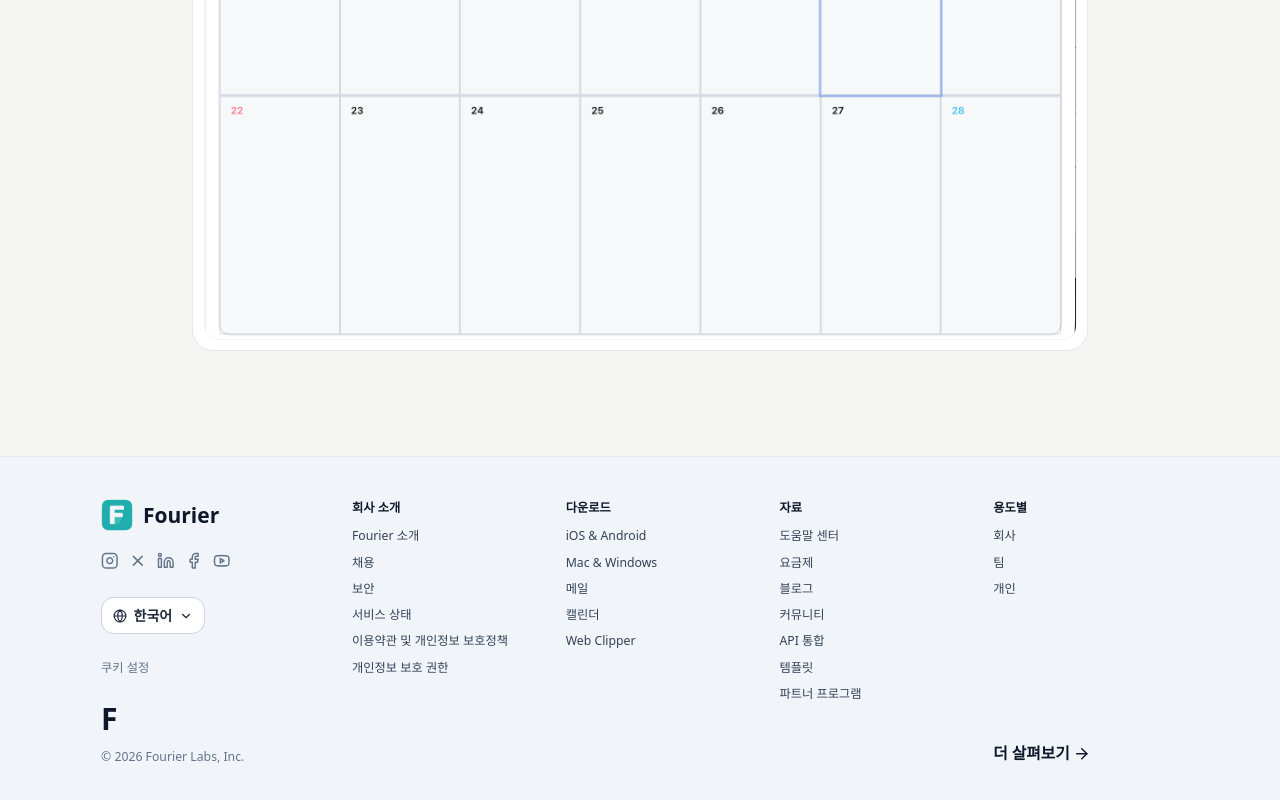
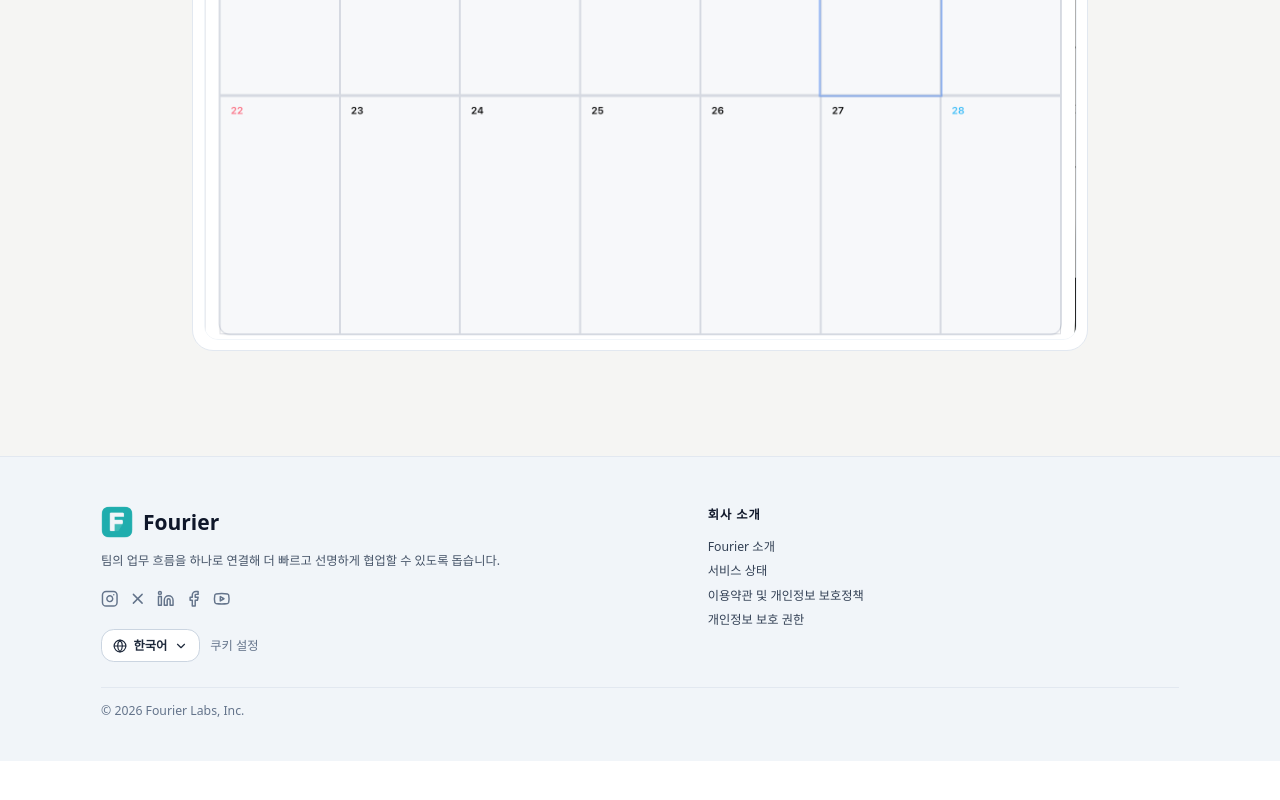
Before and after one commit to Kisesesky/Fourier_FE, a Next.js app: page /product/calendar in a window 1280 px wide. Shown: the part 1050-1850 px from the top of the page. After the commit the page ends 1811 px from the top, so only its background shows below. Built offline with nearby package versions, Linux system fonts and the light colour scheme.

Commit message:
fix: 랜디페이지 및 일부 레이이웃수정

```diff
--- a/app/(auth)/find-password/page.tsx
+++ b/app/(auth)/find-password/page.tsx
@@ -50,7 +50,7 @@ export default function FindPasswordPage() {
       </form>
 
       <div className="flex flex-col gap-2 border-t border-border pt-4 text-sm text-muted sm:flex-row sm:items-center sm:justify-between">
-        <Link href="/sign-in " className="text-foreground underline decoration-border underline-offset-4 hover:text-primary">
+        <Link href="/sign-in" className="text-foreground underline decoration-border underline-offset-4 hover:text-primary">
           로그인으로 돌아가기
         </Link>
         <Link href="/sign-up" className="text-foreground underline decoration-border underline-offset-4 hover:text-primary">
--- a/app/(workspace)/workspace/[teamId]/[projectId]/layout.tsx
+++ b/app/(workspace)/workspace/[teamId]/[projectId]/layout.tsx
@@ -2,7 +2,7 @@
 'use client';
 
 import { useEffect, useState } from "react";
-import { usePathname } from "next/navigation";
+import { usePathname, useRouter } from "next/navigation";
 import AppShell from "@/components/layout/AppShell";
 import Sidebar from "@/components/layout/Sidebar";
 import Topbar from "@/components/layout/Topbar";
@@ -16,6 +16,7 @@ import ChatCreateChannelHost from "@/components/layout/ChatCreateChannelHost";
 import { saveWorkspaceEntryPreference } from "@/lib/workspace-entry";
 
 export default function WorkspaceProjectLayout({ children }: { children: React.ReactNode }) {
+  const router = useRouter();
   const [sidebarOpen, setSidebarOpen] = useState(false);
   const [sidebarWidth, setSidebarWidth] = useState<number | string>("clamp(240px, 28vw, 360px)");
   const [showWorkspaceSettings, setShowWorkspaceSettings] = useState(false);
@@ -105,8 +106,19 @@ export default function WorkspaceProjectLayout({ children }: { children: React.R
   useEffect(() => {
     if (typeof window === "undefined") return;
     const token = localStorage.getItem("accessToken");
+    if (!token) {
+      router.replace("/sign-in");
+      return;
+    }
     setAuthToken(token);
-  }, []);
+    const handleUnauthorized = () => {
+      router.replace("/sign-in");
+    };
+    window.addEventListener("auth:unauthorized", handleUnauthorized as EventListener);
+    return () => {
+      window.removeEventListener("auth:unauthorized", handleUnauthorized as EventListener);
+    };
+  }, [router]);
 
   useEffect(() => {
     setSidebarOpen(false);
--- /dev/null
+++ b/app/(workspace)/workspace/[teamId]/layout.tsx
@@ -0,0 +1,33 @@
+'use client';
+
+import { useEffect, useState } from "react";
+import { useRouter } from "next/navigation";
+import { setAuthToken } from "@/lib/api";
+
+export default function TeamLayout({ children }: { children: React.ReactNode }) {
+  const router = useRouter();
+  const [authorized, setAuthorized] = useState(false);
+
+  useEffect(() => {
+    if (typeof window === "undefined") return;
+    const token = localStorage.getItem("accessToken");
+    if (!token) {
+      router.replace("/sign-in");
+      return;
+    }
+    setAuthToken(token);
+    setAuthorized(true);
+    const handleUnauthorized = () => {
+      setAuthorized(false);
+      router.replace("/sign-in");
+    };
+    window.addEventListener("auth:unauthorized", handleUnauthorized as EventListener);
+    return () => {
+      window.removeEventListener("auth:unauthorized", handleUnauthorized as EventListener);
+    };
+  }, [router]);
+
+  if (!authorized) return null;
+
+  return <>{children}</>;
+}
--- a/app/page.tsx
+++ b/app/page.tsx
@@ -258,7 +258,7 @@ export default function HomePage() {
           variant: "warning",
         });
         localStorage.removeItem("accessToken");
-        router.replace("/sign-in ");
+        router.replace("/sign-in");
         return;
       }
       show({
--- a/components/landing/LandingShell.tsx
+++ b/components/landing/LandingShell.tsx
@@ -4,7 +4,7 @@
 import { useState } from 'react';
 import Link from 'next/link';
 import Image from 'next/image';
-import { Menu, X, Instagram, Facebook, Linkedin, Youtube, Globe, ChevronDown, ArrowRight } from 'lucide-react';
+import { Menu, X, Instagram, Facebook, Linkedin, Youtube, Globe, ChevronDown } from 'lucide-react';
 import { LANDING_MODULE_LINKS } from '@/components/landing/landing.constants';
 
 export default function LandingShell({ children }: { children: React.ReactNode }) {
@@ -94,12 +94,16 @@ export default function LandingShell({ children }: { children: React.ReactNode }
       <main className="mx-auto w-full max-w-7xl px-6 pb-12 pt-24">{children}</main>
 
       <footer className="mt-10 w-full border-t border-slate-200 bg-slate-100">
-        <div className="mx-auto grid w-full max-w-7xl gap-8 px-6 py-12 text-sm text-slate-700 md:grid-cols-[1.2fr_1fr_1fr_1fr_1fr]">
-          <div>
+        <div className="mx-auto w-full max-w-7xl px-6 py-12">
+          <div className="grid gap-5 md:grid-cols-[1.25fr_1fr]">
+            <div className="py-2">
               <div className="flex items-center gap-3">
                 <Image src="/logo.png" alt="Fourier Logo" width={36} height={36} className="h-9 w-9 rounded-lg object-cover" />
                 <span className="text-2xl font-semibold text-slate-900">Fourier</span>
               </div>
+              <p className="mt-4 text-sm text-slate-600">
+                팀의 업무 흐름을 하나로 연결해 더 빠르고 선명하게 협업할 수 있도록 돕습니다.
+              </p>
               <div className="mt-6 flex items-center gap-3 text-slate-500">
                 <Instagram className="h-5 w-5" />
                 <X className="h-5 w-5" />
@@ -107,65 +111,29 @@ export default function LandingShell({ children }: { children: React.ReactNode }
                 <Facebook className="h-5 w-5" />
                 <Youtube className="h-5 w-5" />
               </div>
-            <button type="button" className="mt-8 inline-flex items-center gap-2 rounded-xl border border-slate-300 bg-white px-3 py-2 text-base font-semibold text-slate-800">
+              <div className="mt-6 flex flex-wrap items-center gap-3">
+                <button type="button" className="inline-flex items-center gap-2 rounded-xl border border-slate-300 bg-white px-3 py-2 text-sm font-semibold text-slate-800">
                   <Globe className="h-4 w-4" />
                   한국어
                   <ChevronDown className="h-4 w-4" />
                 </button>
-            <p className="mt-7 text-slate-500">쿠키 설정</p>
-            <p className="mt-8 text-[30px] font-semibold leading-none text-slate-900">F</p>
-            <p className="mt-4 text-slate-500">© 2026 Fourier Labs, Inc.</p>
+                <p className="text-sm text-slate-500">쿠키 설정</p>
+              </div>
             </div>
 
-          <div>
-            <p className="font-semibold text-slate-900">회사 소개</p>
-            <ul className="mt-3 space-y-2.5">
+            <div className="py-2">
+              <p className="text-sm font-semibold tracking-[0.08em] text-slate-900">회사 소개</p>
+              <ul className="mt-4 grid gap-2 text-sm text-slate-700">
                 <li>Fourier 소개</li>
-              <li>채용</li>
-              <li>보안</li>
                 <li>서비스 상태</li>
                 <li>이용약관 및 개인정보 보호정책</li>
                 <li>개인정보 보호 권한</li>
               </ul>
             </div>
-
-          <div>
-            <p className="font-semibold text-slate-900">다운로드</p>
-            <ul className="mt-3 space-y-2.5">
-              <li>iOS & Android</li>
-              <li>Mac & Windows</li>
-              <li>메일</li>
-              <li>캘린더</li>
-              <li>Web Clipper</li>
-            </ul>
           </div>
 
-          <div>
-            <p className="font-semibold text-slate-900">자료</p>
-            <ul className="mt-3 space-y-2.5">
-              <li>도움말 센터</li>
-              <li>요금제</li>
-              <li>블로그</li>
-              <li>커뮤니티</li>
-              <li>API 통합</li>
-              <li>템플릿</li>
-              <li>파트너 프로그램</li>
-            </ul>
-          </div>
-
-          <div className="flex flex-col justify-between">
-            <div>
-              <p className="font-semibold text-slate-900">용도별</p>
-              <ul className="mt-3 space-y-2.5">
-                <li>회사</li>
-                <li>팀</li>
-                <li>개인</li>
-              </ul>
-            </div>
-            <button type="button" className="inline-flex items-center gap-1 text-lg font-semibold text-slate-900">
-              더 살펴보기
-              <ArrowRight className="h-5 w-5" />
-            </button>
+          <div className="mt-5 border-t border-slate-200 pt-4 text-sm text-slate-500">
+            © 2026 Fourier Labs, Inc.
           </div>
         </div>
       </footer>
--- a/lib/api.ts
+++ b/lib/api.ts
@@ -9,10 +9,25 @@ const api = axios.create({
   },
 });
 
+let redirectingToSignIn = false;
+
 api.interceptors.response.use(
   (res) => res,
   (err) => {
     const status = err?.response?.status;
+    if (status === 401 && typeof window !== "undefined") {
+      const token = window.localStorage.getItem("accessToken");
+      if (token) {
+        window.localStorage.removeItem("accessToken");
+        delete api.defaults.headers.common.Authorization;
+        window.sessionStorage.removeItem("auth:justSignedIn");
+        window.dispatchEvent(new Event("auth:unauthorized"));
+        if (!redirectingToSignIn && window.location.pathname !== "/sign-in") {
+          redirectingToSignIn = true;
+          window.location.replace("/sign-in");
+        }
+      }
+    }
     if (status !== 401) {
       console.error("API Error:", err.response?.data || err.message);
     }
```
Also changed, not shown: app/(workspace)/workspace/[teamId]/_components/FloatingDm.tsx (+100 -50 lines), 1 other file (tests, documents, lock files or other folders). Lines whose indentation alone changed are shown as unchanged.
